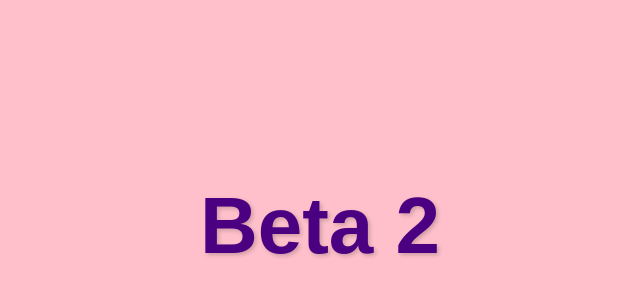
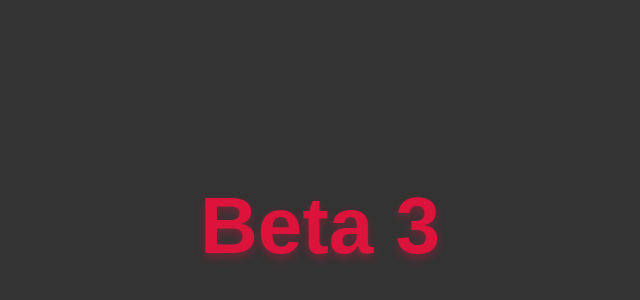
Before and after one commit to SevenSamuraiSoldier/Git-Batch-Upload-Script-Test-Repo-2, a plain HTML site: page index.html in a window 1280 px wide. Shown: the part 174-474 px from the top of the page, without its empty margins (320-960 px from the left). Drawn offline with Linux system fonts and the light colour scheme.

Commit message:
Updated to v_1.7:  3rd commit

```diff
--- a/index.html
+++ b/index.html
@@ -8,18 +8,18 @@
             display: flex;
             justify-content: center;
             align-items: center;
-            background-color: #FFC0CB;
+            background-color: #333333;
             font-family: sans-serif;
         }
         h1 {
-            color: #4B0082;
+            color: #DC143C;
             font-weight: bold;
             font-size: 5rem;
-            text-shadow: 2px 2px 4px rgba(0, 0, 0, 0.2);
+            text-shadow: 0px 4px 10px rgba(220, 20, 60, 0.4);
         }
     </style>
 </head>
 <body>
-    <h1>Beta 2</h1>
+    <h1>Beta 3</h1>
 </body>
 </html>
```
